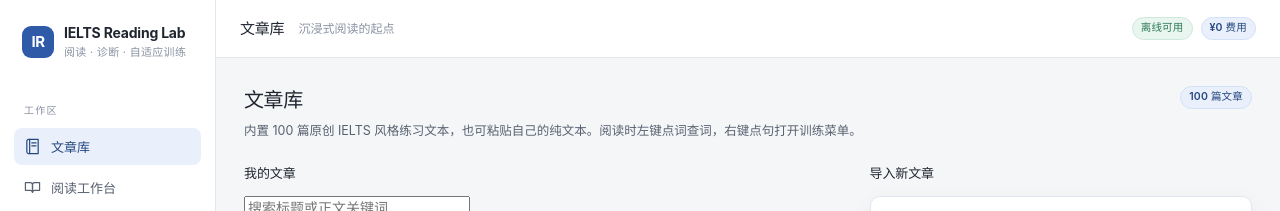
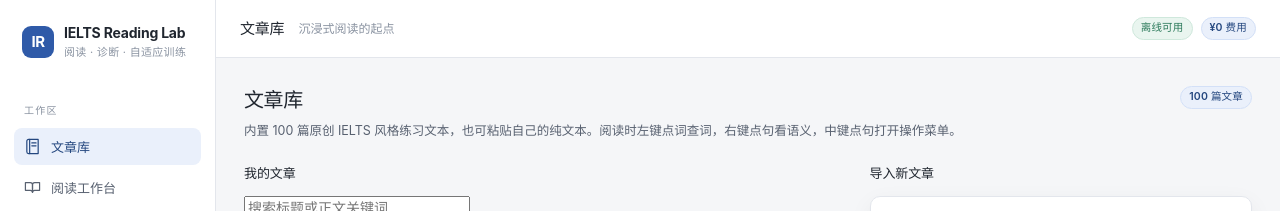
Before and after one commit to RazorKingdom/ielts-reading-lab, a React (Vite) app: page / in a window 1280 px wide. Shown: the top 211 px of the page. Built offline with nearby package versions, Linux system fonts and the light colour scheme.

Commit message:
fix: address P0/P1 interaction and safety issues from review
Syncs local commits 900f906 + ec97ca7 via API (git protocol blocked locally).
Reader exposure/interaction, cost gate, persisted error guidance, ErrorBoundary.

```diff
--- a/src/ui/Library.tsx
+++ b/src/ui/Library.tsx
@@ -51,7 +51,7 @@ export default function Library({ articles, onOpen, onCreate, onDelete, onToast
         <div className="page-head">
           <div>
             <h2>文章库</h2>
-            <p>内置 100 篇原创 IELTS 风格练习文本，也可粘贴自己的纯文本。阅读时左键点词查词，右键点句打开训练菜单。</p>
+            <p>内置 100 篇原创 IELTS 风格练习文本，也可粘贴自己的纯文本。阅读时左键点词查词，右键点句看语义，中键点句打开操作菜单。</p>
           </div>
           <div className="right">
             <Badge tone="blue">
@@ -146,7 +146,7 @@ export default function Library({ articles, onOpen, onCreate, onDelete, onToast
               <div className="section-title">今日建议路径</div>
               <div className="small muted" style={{ lineHeight: 1.9 }}>
                 1. 从内置 100 篇中选一篇（建议先试前 3 篇）<br />
-                2. 右键单击一个长句打开解析，点解析栏底部「进入引导训练」<br />
+                2. 中键单击一个长句，选「直接解析」或「推导训练」<br />
                 3. 用中文自由写出你的理解<br />
                 4. 观察 Level 1 反馈如何不剧透<br />
                 5. 需要时再解锁完整解析或迁移题
```
